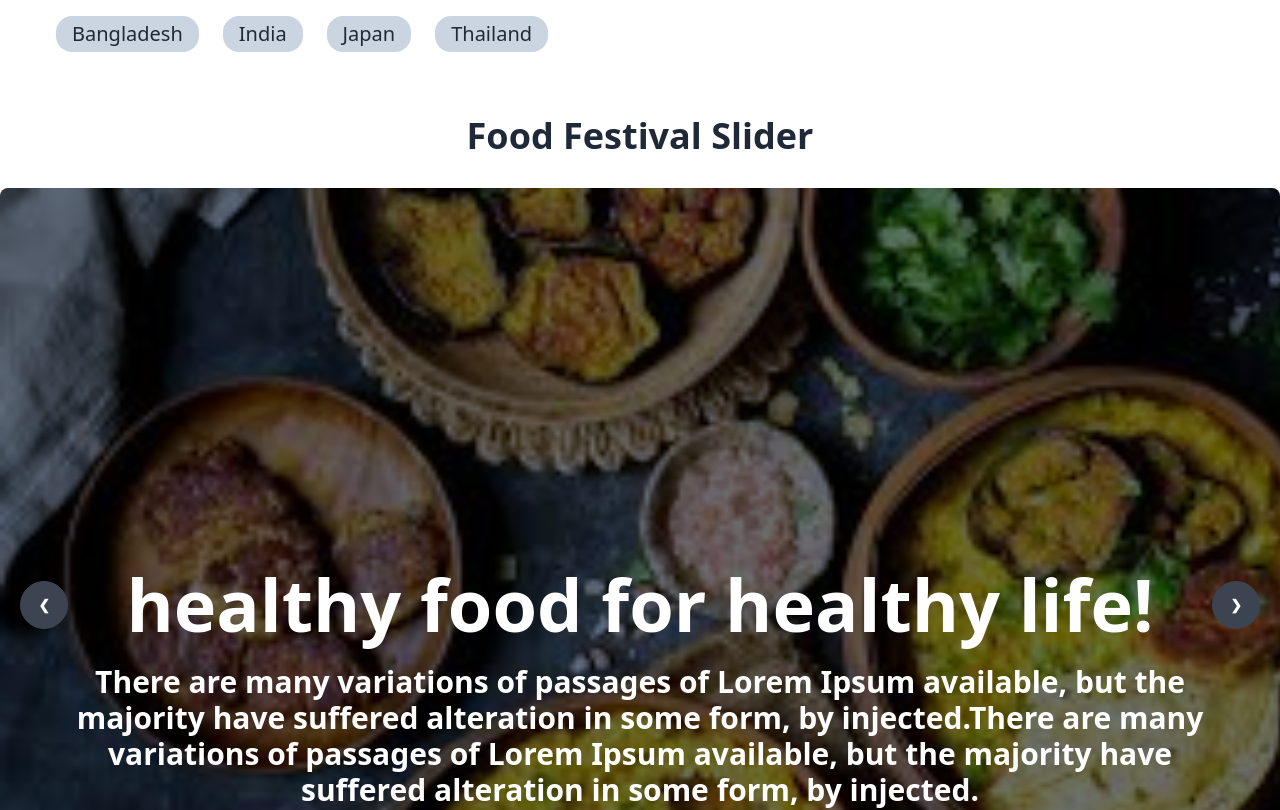
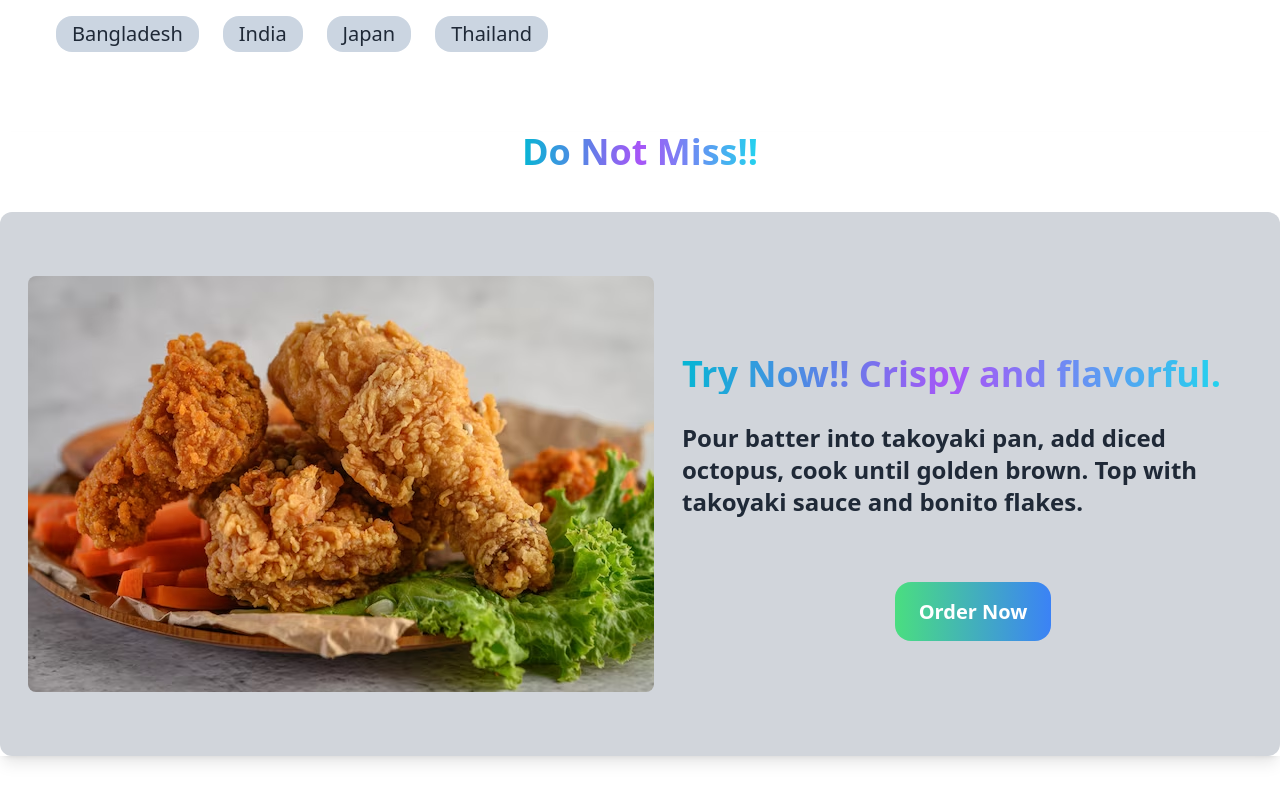
Before and after one commit to Saadsheikh133/chef-recipe-client, a React (Vite) app: page / in a window 1280 px wide. Shown: the part 1880-2690 px from the top of the page. Built offline with nearby package versions, Linux system fonts and the light colour scheme; no server answers.

Commit message:
added bestFood section

```diff
--- /dev/null
+++ b/src/pages/BestFood/BestFood.jsx
@@ -0,0 +1,26 @@
+import { Link } from 'react-router-dom';
+import bestFood from '../../assets/images/bestFood.avif';
+
+const BestFood = () => {
+    return (
+        <div className="container mx-auto my-20 shadow-lg">
+            <div className='text-center'>
+                <h2 className="text-4xl font-bold bg-gradient-to-r from-cyan-500 via-purple-500 to-cyan-400 inline-block text-transparent bg-clip-text">Do Not Miss!!</h2>
+            </div>
+            <div className='bg-gray-300 py-16 mt-10 rounded-xl lg:flex justify-evenly items-center gap-4 px-4'>
+                <img className='rounded-lg mx-3' src={bestFood} alt="" />
+                <div>
+                    <h2 className='text-2xl lg:text-4xl my-3 font-bold text-center bg-gradient-to-r from-cyan-500 via-purple-500 to-cyan-400 inline-block text-transparent bg-clip-text '>Try Now!! Crispy and flavorful.</h2>
+                    <p className='text-2xl font-semibold mt-4'>
+                        Pour batter into takoyaki pan, add diced octopus, cook until golden brown. Top with takoyaki sauce and bonito flakes.
+                    </p>
+                    <div className='text-center mt-20'>
+                        <Link to={'/allFoods'} className='font-bold px-6 text-xl py-4 rounded-2xl bg-gradient-to-r from-green-400 to-blue-500 hover:from-pink-500 hover:to-yellow-500 text-white hover:border-none transition-transform'>Order Now</Link>
+                    </div>
+                </div>
+            </div>
+        </div>
+    );
+};
+
+export default BestFood;
--- a/src/pages/home/home/Home.jsx
+++ b/src/pages/home/home/Home.jsx
@@ -6,6 +6,7 @@ import FoodFestival from '../foodFestival/FoodFestival';
 import ChefInfo from '../../chefInfo/ChefInfo';
 import Contact from '../Contact/Contact';
 import FoodCategory from '../FootCategory/FoodCategory';
+import BestFood from '../../BestFood/BestFood';
 
 
 const Home = () => {
@@ -15,6 +16,7 @@ const Home = () => {
             <ChefInfo></ChefInfo>
             <PithaInfo></PithaInfo>
             <FoodCategory></FoodCategory>
+            <BestFood></BestFood>
             <FoodFestival></FoodFestival>
             <Contact></Contact>
         </div>
```
Also changed, not shown: src/assets/images/best-food.jpg (added), src/assets/images/bestFood.avif (added).
